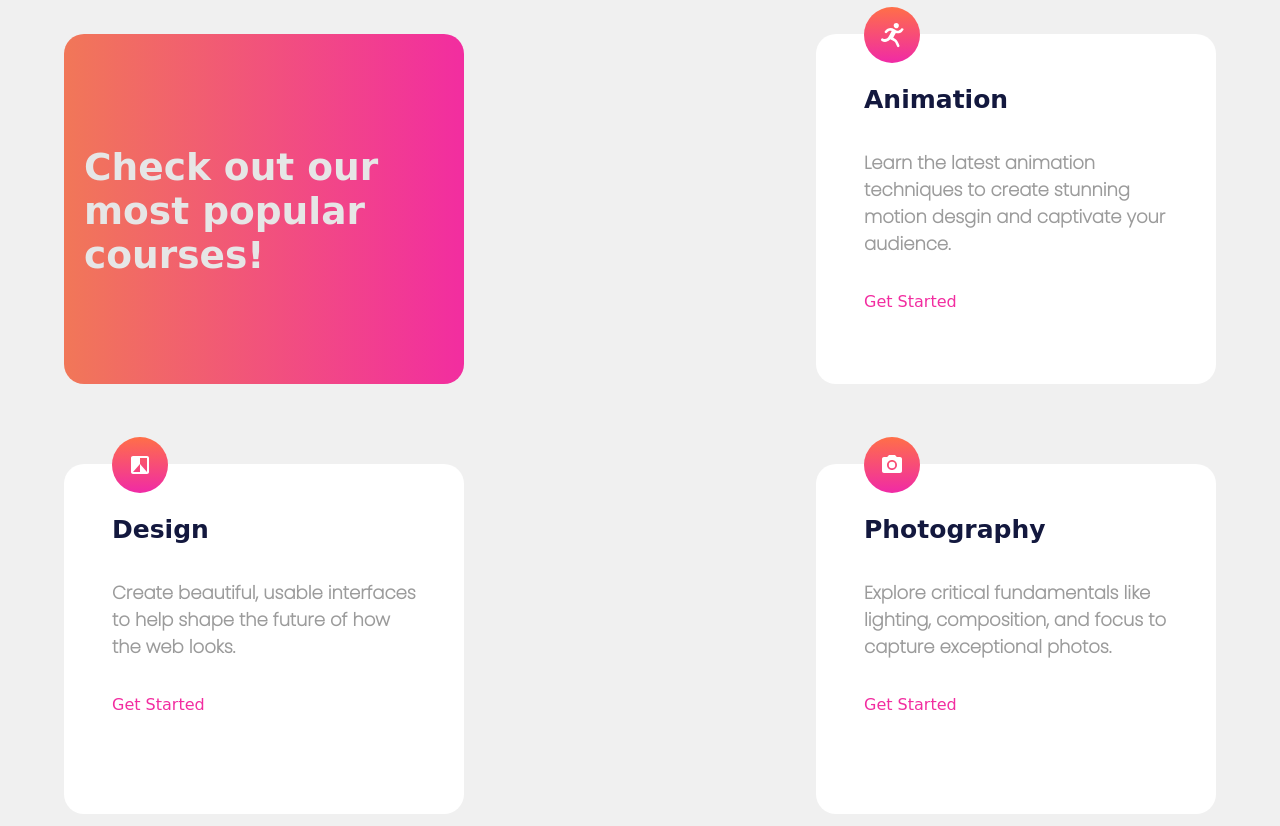
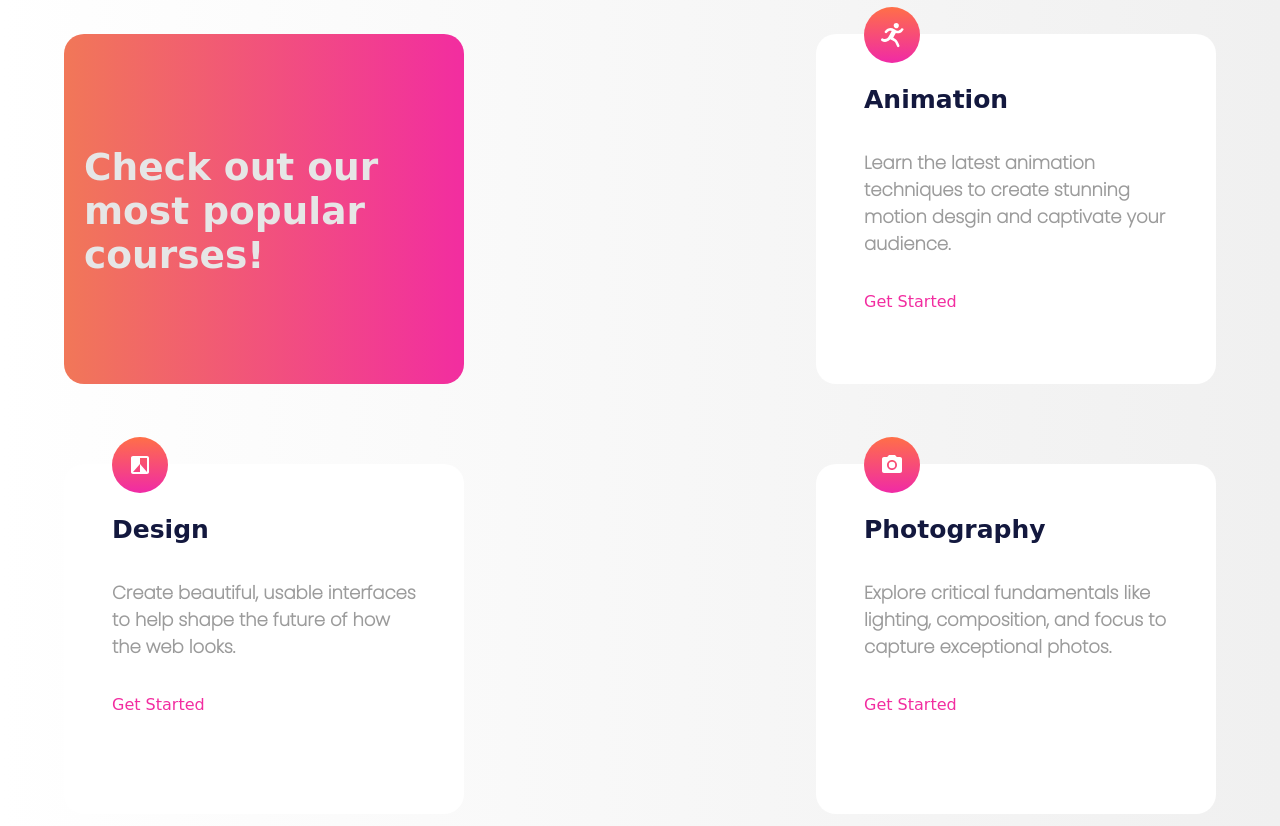
Before and after one commit to mhalvesb/projeto-paginadeaprendizado, a plain HTML site: page index.html in a window 1280 px wide. Shown: the part 914-1740 px from the top of the page. Drawn offline with Linux system fonts and the light colour scheme; a web font is replaced by a local one.

Commit message:
Alterada cor de fundo

```diff
--- a/style.css
+++ b/style.css
@@ -6,7 +6,7 @@
 body, html{
     margin: 0px;
     padding: 0px;
-    background-color: #f0f0f0;
+    background:  linear-gradient(90deg, #ffffff, #f0f0f0);
 }
 
 body{
```
